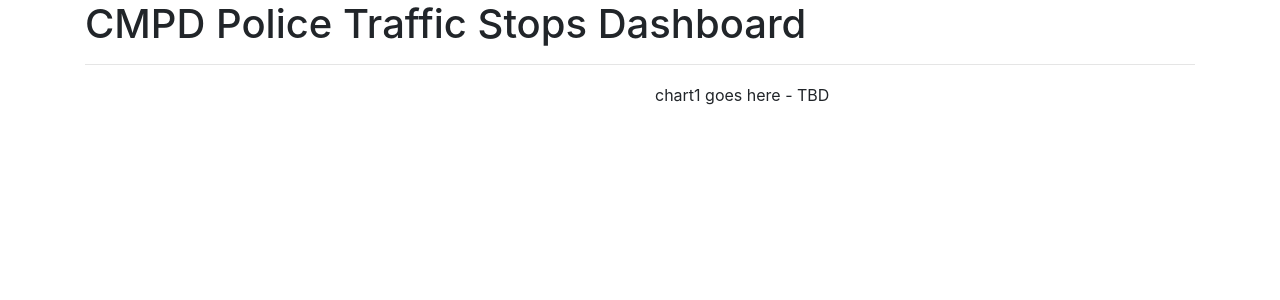
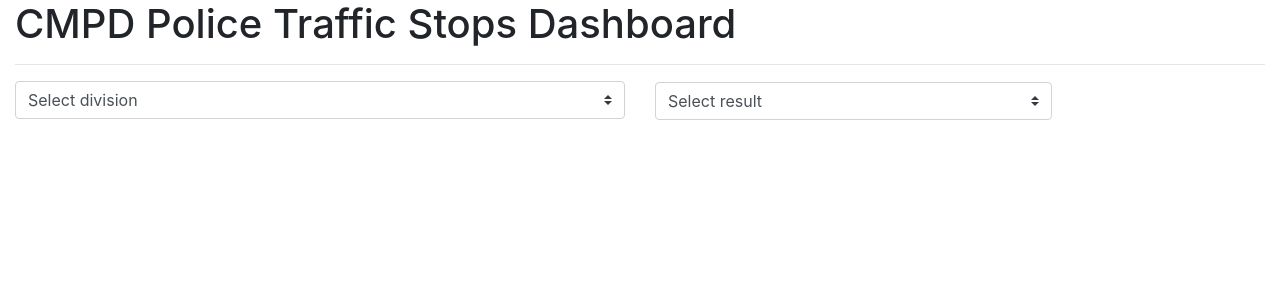
Before and after one commit to monicasehgal/project2, a Flask app: page / in a window 1280 px wide. Shown: the top 300 px of the page. Run offline with Flask 2, Linux system fonts and the light colour scheme; parts of the project's set-up code (start-up, migrations or seed data) failed here and were passed over; some libraries are stand-ins or nearby versions.

Commit message:
API paths for control charts and other charts separated, prototype filtering in js with API calls, first draft charts

```diff
--- a/CMPD-traffic-stops/app.py
+++ b/CMPD-traffic-stops/app.py
@@ -40,12 +40,10 @@
     division = request.args.get('division')
     reason = request.args.get('reason')
     result = request.args.get('result')
-    timechartp= request.args.get('timechartp')
-    chart1p= request.args.get('chart1p')
-    chart1by= request.args.get('chart1by')
 
 
-    division_query_string = 'db.session.query(trafficStop.CMPD_Division, func.count(trafficStop.CMPD_Division))'
+    print("===============Divisions===============")
+    division_query_string = 'db.session.query(trafficStop.CMPD_Division, func.count())'
     if(reason):
          division_query_string+='.filter(trafficStop.Reason_for_Stop == "'+reason+'")'
     if(result):
@@ -54,8 +52,8 @@
     print(division_query_string)
     division_query_results=eval(division_query_string)
 
-
-    reason_query_string = 'db.session.query(trafficStop.Reason_for_Stop, func.count(trafficStop.Reason_for_Stop))'
+    print("===============Reasons===============")
+    reason_query_string = 'db.session.query(trafficStop.Reason_for_Stop, func.count())'
     if(division):
          reason_query_string+='.filter(trafficStop.CMPD_Division == "'+division+'")'
     if(result):
@@ -64,7 +62,8 @@
     print(reason_query_string)
     reason_query_results=eval(reason_query_string)
 
-    result_query_string = 'db.session.query(trafficStop.Result_of_Stop, func.count(trafficStop.Result_of_Stop))'
+    print("===============Results===============")
+    result_query_string = 'db.session.query(trafficStop.Result_of_Stop, func.count())'
     if(division):
          result_query_string+='.filter(trafficStop.CMPD_Division == "'+division+'")'
     if(reason):
@@ -73,7 +72,41 @@
     print(result_query_string)
     result_query_results=eval(result_query_string)
 
+    print("===============Results===============")
+    result_query_string = 'db.session.query(trafficStop.Result_of_Stop, func.count())'
+    if(division):
+         result_query_string+='.filter(trafficStop.CMPD_Division == "'+division+'")'
+    if(reason):
+        result_query_string+='.filter(trafficStop.Reason_for_Stop == "'+reason+'")'
+    result_query_string+='.group_by(trafficStop.Result_of_Stop).all()'
+    print(result_query_string)
+    result_query_results=eval(result_query_string)
 
+    print("===============Count===============")
+    count_query_string = 'db.session.query(func.count(trafficStop.id))'
+    if(division):
+        count_query_string+='.filter(trafficStop.CMPD_Division == "'+division+'")'
+    if(reason):
+        count_query_string+='.filter(trafficStop.Reason_for_Stop == "'+reason+'")'
+    if(result):
+        count_query_string+='.filter(trafficStop.Result_of_Stop == "'+result+'")'
+    count_query_string+='.scalar()'
+    print(count_query_string)
+    count_query_results=eval(count_query_string)
+
+    return(jsonify({'count': count_query_results,'division_data':division_query_results, 'reason_data': reason_query_results, 'result_data': result_query_results}), 201)
+
+
+
+
+@app.route("/data_timechart", methods=['GET'])
+def fetch_data_timechart():
+    division = request.args.get('division')
+    reason = request.args.get('reason')
+    result = request.args.get('result')
+    timechartp= request.args.get('timechartp')
+
+    print("===============Time data===============")
     timechart_query_string = 'db.session.query(trafficStop.Month_of_Stop, trafficStop.Driver_Gender, func.count(trafficStop.Driver_Gender))'
     if(division):
          timechart_query_string+='.filter(trafficStop.CMPD_Division == "'+division+'")'
@@ -86,11 +119,32 @@
     print(timechart_query_string)
     timechart_query_result=eval(timechart_query_string)
 
-
-    count=110000
-    return(jsonify({'count': count,'division_data':division_query_results, 'reason_data': reason_query_results, 'result_data': result_query_results,'time_data':timechart_query_result}), 201)
+    return(jsonify(timechart_query_result), 201)
 
 
+
+@app.route("/data_chart1", methods=['GET'])
+def fetch_data_chart1():
+    division = request.args.get('division')
+    reason = request.args.get('reason')
+    result = request.args.get('result')
+    param= request.args.get('param')
+    by= request.args.get('by')
+
+    print("===============Time data===============")
+    query_string = 'db.session.query(trafficStop.Driver_Age, trafficStop.Driver_Gender, func.count(trafficStop.Driver_Gender))'
+    if(division):
+         query_string+='.filter(trafficStop.CMPD_Division == "'+division+'")'
+    if(result):
+         query_string+='.filter(trafficStop.Result_of_Stop == "'+result+'")'
+    if(reason):
+        query_string+='.filter(trafficStop.Reason_for_Stop == "'+reason+'")'
+
+    query_string+='.group_by(trafficStop.Month_of_Stop, trafficStop.Driver_Gender).all()'
+    print(query_string)
+    query_result=eval(query_string)
+
+    return(jsonify(query_result), 201)
 
 
 if __name__ == "__main__":
--- a/CMPD-traffic-stops/static/js/chart1.js
+++ b/CMPD-traffic-stops/static/js/chart1.js
@@ -1,2 +1,13 @@
-var $chart1Div = document.getElementById("chart1")
-$chart1Div.innerHTML="<p>chart1 goes here - TBD</p>"
+function renderChart1() {
+    Plotly.d3.json("/data_chart1"+getCurrentFilterParams(), function (error, response) {
+        var $chartDiv = document.getElementById("chart1")
+
+        var data_entries = unpack(response, 0)
+        var data_counts = unpack(response, 1)
+        var data_counts_category = unpack(response, 2)
+
+        $chartDiv.innerHTML = "<p>" + String(data_entries).replace(/,/g, ", ") +
+            "</p><p>" + String(data_counts).replace(/,/g, ", ") +
+            "<p><p>" + String(data_counts_category).replace(/,/g, ", ");
+    });
+}
--- a/CMPD-traffic-stops/static/js/index.js
+++ b/CMPD-traffic-stops/static/js/index.js
@@ -1,19 +1,52 @@
 
+// the function extracts values of a given field (by index) from a JSON
 function unpack(rows, index) {
     return rows.map(function (row) {
         return row[index];
     });
 }
 
-var queryUrl = `/data`;
-Plotly.d3.json(queryUrl, function (error, response) {
+// the function creates a string with current filter parameters to be used in GET requests to JSON API
+function getCurrentFilterParams() {
+    var param_string = "";
+    param_string += "?division=" + division_filter + "&reason=" + reason_filter + "&result=" + result_filter;
+    return param_string;
+}
 
-    renderDivisionsChart(response.division_data);
-    renderReasonsChart(response.reason_data);
-    renderResultsChart(response.result_data);
-    renderTimeChart(response.time_data);
-//    renderChart1();
-    renderStats(response.count);
+// the function renders Division, Reason and Result charts
+function renderControlCharts() {
+    Plotly.d3.json("/data"+getCurrentFilterParams(), function (error, response) {
+        renderDivisionsChart(response.division_data);
+        renderReasonsChart(response.reason_data);
+        renderResultsChart(response.result_data);
+        renderStats(response.count);
+    });
+}
+
+// the function renders all charts, will be called on each choice made on control charts (Division, Reason and Result charts)
+function renderAllCharts() {
+    renderControlCharts();
+    renderTimeChart();
+    renderChart1();
+}
+
+// Dataset filter parameters
+var division_filter = ""
+var reason_filter = ""
+var result_filter = ""
 
 
-});
+// Charts styling parameters
+var chart_title_style = {
+    family: 'Arial, sans-serif',
+    size: 18,
+    color: 'grey'
+}
+
+var chart_label_style = {
+    family: 'Arial, sans-serif',
+    size: 11,
+    color: 'black'
+}
+
+renderAllCharts();
--- a/CMPD-traffic-stops/static/js/reasons_chart.js
+++ b/CMPD-traffic-stops/static/js/reasons_chart.js
@@ -5,5 +5,38 @@
   var data_entries = unpack(data, 0);
   var data_counts = unpack(data, 1);
 
-  $reasonsDiv.innerHTML = "<p>"+String(data_entries).replace(/,/g ,", ")+"</p><p>"+String(data_counts).replace(/,/g ,", ")+"<p>";
+  var trace1 = {
+    x: data_counts,
+    y: data_entries,
+    name: 'Yes',
+    orientation: 'h',
+    marker: {
+      color: 'rgba(55,128,191,0.6)',
+      width: 1
+    },
+    type: 'bar'
+  };
+
+
+
+  var data = [trace1];
+
+
+  var layout = {
+    // autosize: false,
+    // width: 350,
+    height: 300,
+    title: 'Reason for Stop',
+    titlefont: chart_title_style,
+    font: chart_label_style,
+    margin: {
+      l: 100,
+      r: 0,
+      b: 30,
+      t: 30
+    }
+  };
+
+
+  Plotly.newPlot('reasons_chart', data, layout);
 }
--- a/CMPD-traffic-stops/static/js/results_chart.js
+++ b/CMPD-traffic-stops/static/js/results_chart.js
@@ -4,6 +4,36 @@
     var data_entries = unpack(data, 0);
     var data_counts = unpack(data, 1);
 
-    $resultsDiv.innerHTML = "<p>"+String(data_entries).replace(/,/g ,", ")+"</p><p>"+String(data_counts).replace(/,/g ,", ")+"<p>";
+    var trace1 = {
+      x: data_counts,
+      y: data_entries,
+      name: 'Yes',
+      orientation: 'h',
+      marker: {
+        color: 'rgba(55,128,191,0.6)',
+        width: 1
+      },
+      type: 'bar'
+    };
 
+
+
+    var data = [trace1];
+
+    var layout = {
+      // autosize: false,
+      // width: 350,
+      height: 200,
+      title: 'Result of Stop',
+      titlefont: chart_title_style,
+      font: chart_label_style,
+      margin: {
+        l: 100,
+        r: 0,
+        b: 30,
+        t: 30
+      }
+    };
+
+    Plotly.newPlot('results_chart', data, layout);
   }
--- a/CMPD-traffic-stops/static/js/time_chart.js
+++ b/CMPD-traffic-stops/static/js/time_chart.js
@@ -1,11 +1,13 @@
+function renderTimeChart() {
+    Plotly.d3.json("/data_timechart"+getCurrentFilterParams(), function (error, response) {
+        var $timeDiv = document.getElementById("time_chart")
 
-function renderTimeChart(data) {
-    var $timeDiv = document.getElementById("time_chart")
+        var data_entries = unpack(response, 0)
+        var data_counts = unpack(response, 1)
+        var data_counts_category = unpack(response, 2)
 
-    var data_entries = unpack(data, 0);
-    var data_counts = unpack(data, 1);
-    var data_counts_category = unpack(data, 2);
-
-    $timeDiv.innerHTML = "<p>"+String(data_entries).replace(/,/g ,", ")+"</p><p>"+String(data_counts).replace(/,/g ,", ")+"<p><p>"+String(data_counts_category).replace(/,/g ,", ");
-
+        $timeDiv.innerHTML = "<p>" + String(data_entries).replace(/,/g, ", ") +
+            "</p><p>" + String(data_counts).replace(/,/g, ", ") +
+            "<p><p>" + String(data_counts_category).replace(/,/g, ", ");
+    });
 }
--- a/CMPD-traffic-stops/templates/index.html
+++ b/CMPD-traffic-stops/templates/index.html
@@ -5,14 +5,14 @@
   <meta charset="UTF-8">
   <meta name="viewport" content="width=device-width, initial-scale=1.0">
   <meta http-equiv="X-UA-Compatible" content="ie=edge">
-  <title>Belly Button Biodiversity Dashboard</title>
+  <title>CMPD Police Traffic Stops Dashboard</title>
   <link rel="stylesheet" href="https://stackpath.bootstrapcdn.com/bootstrap/4.1.1/css/bootstrap.min.css">
   <script src="https://cdnjs.cloudflare.com/ajax/libs/d3/4.7.3/d3.min.js"></script>
   <script src="https://cdn.plot.ly/plotly-latest.min.js"></script>
 </head>
 
 <body>
-  <div class="container">
+  <div class="container-fluid">
     <div class="row">
       <div class="col-md-12">
         <h1>CMPD Police Traffic Stops Dashboard</h1>
@@ -25,6 +25,12 @@
 
       <div class="col-md-6">
 
+        <select class="custom-select" onchange="division_filter=this.value;renderAllCharts()">
+          <option selected="selected" value="">Select division</option>
+          <option>Central Division</option>
+          <option>Eastway Division</option>
+        </select>
+
         <div id="divisions_chart">
         </div>
 
@@ -35,34 +41,38 @@
             <div id="reasons_chart"></div>
           </div>
           <div class="col-md-12">
+              <select class="custom-select" onchange="result_filter=this.value;renderAllCharts()">
+                  <option selected="selected" value="">Select result</option>
+                  <option>Verbal Warning</option>
+                  <option>Citation Issued</option>
+                </select>
             <div id="results_chart"></div>
           </div>
         </div>
       </div>
       <div class="col-md-2">
-          <div id="stats">
-          </div>
+        <div id="stats">
+        </div>
 
-        </div>
+      </div>
     </div>
     <div class="row">
       <div class="col-md-6">
         <div id="time_chart"></div>
       </div>
       <div class="col-md-6">
-          <div id="chart1"></div>
-        </div>
+        <div id="chart1"></div>
+      </div>
     </div>
   </div>
-  <script src="{{ url_for('static', filename='js/index.js') }}"></script>
+
   <script src="{{ url_for('static', filename='js/divisions_chart.js') }}"></script>
   <script src="{{ url_for('static', filename='js/reasons_chart.js') }}"></script>
   <script src="{{ url_for('static', filename='js/results_chart.js') }}"></script>
   <script src="{{ url_for('static', filename='js/time_chart.js') }}"></script>
   <script src="{{ url_for('static', filename='js/chart1.js') }}"></script>
   <script src="{{ url_for('static', filename='js/stats.js') }}"></script>
-
-
+  <script src="{{ url_for('static', filename='js/index.js') }}"></script>
 
 </body>
 
```
Also changed, not shown: CMPD-traffic-stops/static/js/divisions_chart.js (line endings or trailing spaces).
